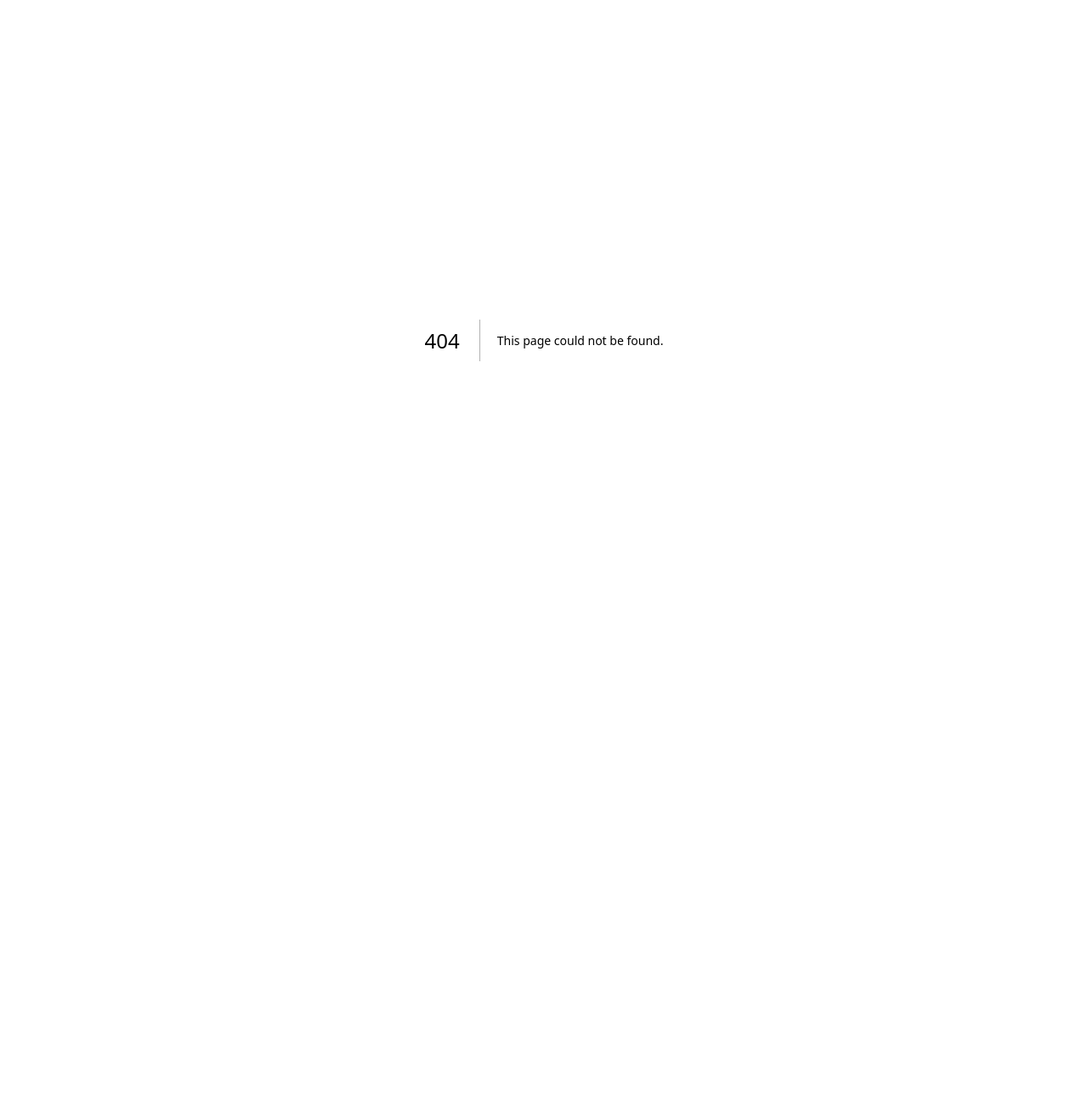
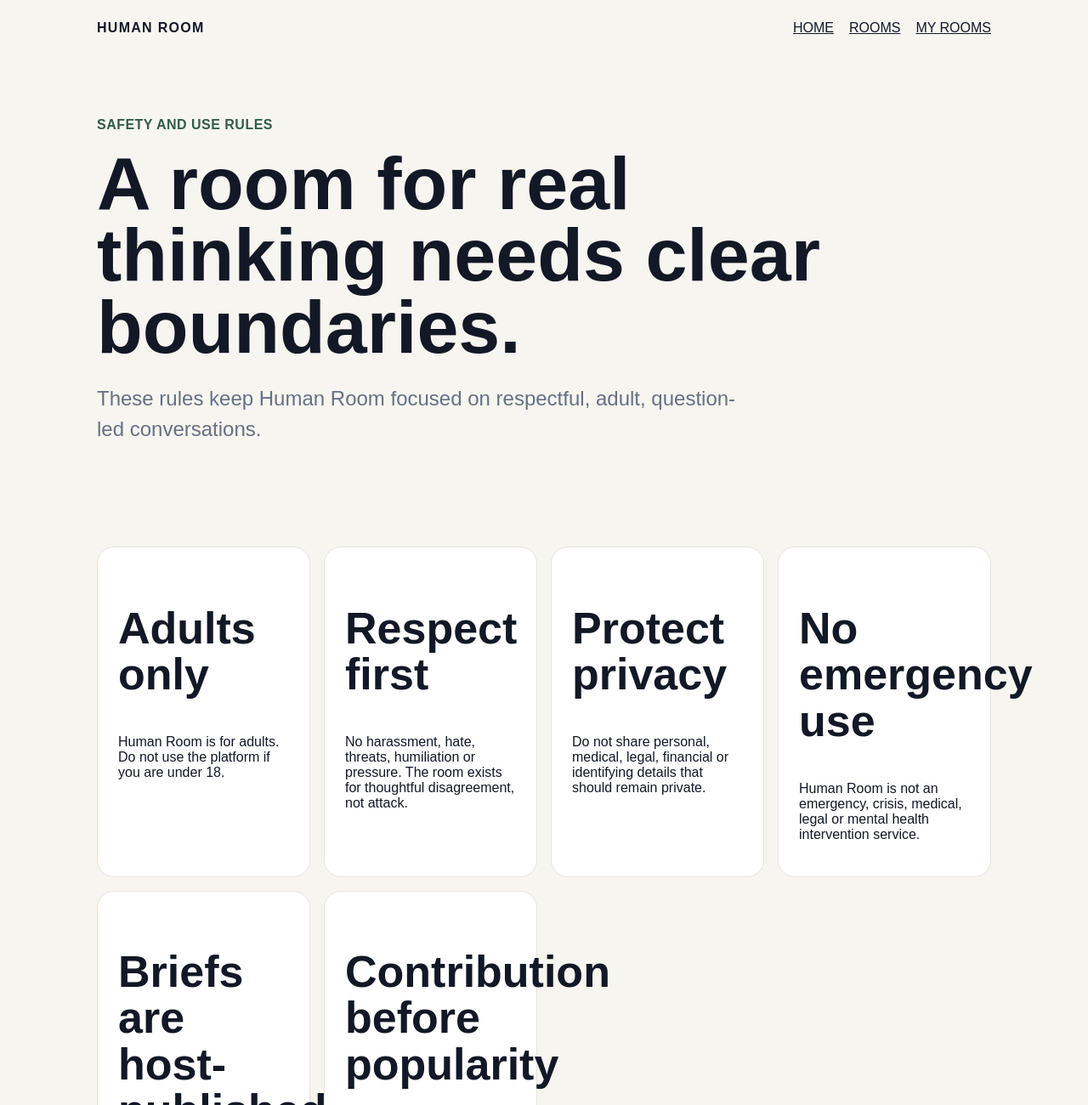
Before and after one commit to lucianodeev/human-room, a Next.js app: page /safety in a window 1280 px wide. Before the commit this address had no page. Shown: the top 1300 px of the page at 85% size. Before the commit the page ends 800 px from the top, so only its background shows below. Built offline with nearby package versions, Linux system fonts and the light colour scheme.

Commit message:
Add safety and use rules page

```diff
--- /dev/null
+++ b/src/app/safety/page.tsx
@@ -0,0 +1,37 @@
+import Link from "next/link";
+
+const rules = [
+  ["Adults only", "Human Room is for adults. Do not use the platform if you are under 18."],
+  ["Respect first", "No harassment, hate, threats, humiliation or pressure. The room exists for thoughtful disagreement, not attack."],
+  ["Protect privacy", "Do not share personal, medical, legal, financial or identifying details that should remain private."],
+  ["No emergency use", "Human Room is not an emergency, crisis, medical, legal or mental health intervention service."],
+  ["Briefs are host-published", "A Human Brief appears publicly only after the host publishes it. Drafts remain private to the host flow."],
+  ["Contribution before popularity", "People are selected by the relevance of their contribution and perspective, not by followers or appearance."],
+];
+
+export default function Safety() {
+  return (
+    <main className="wrap">
+      <nav className="nav">
+        <div className="brand">HUMAN ROOM</div>
+        <div className="navlinks"><Link href="/">HOME</Link><Link href="/rooms">ROOMS</Link><Link href="/me">MY ROOMS</Link></div>
+      </nav>
+      <section className="hero">
+        <div className="eyebrow">SAFETY AND USE RULES</div>
+        <h1>A room for real thinking needs clear boundaries.</h1>
+        <p>These rules keep Human Room focused on respectful, adult, question-led conversations.</p>
+      </section>
+      <section className="grid">
+        {rules.map(([title, text]) => (
+          <article className="card" key={title}>
+            <h2>{title}</h2>
+            <p>{text}</p>
+          </article>
+        ))}
+      </section>
+      <section className="card notice">
+        <strong>Launch note:</strong> this is an MVP. Test with small trusted groups first, review what feels unclear, then expand gradually.
+      </section>
+    </main>
+  );
+}
```
